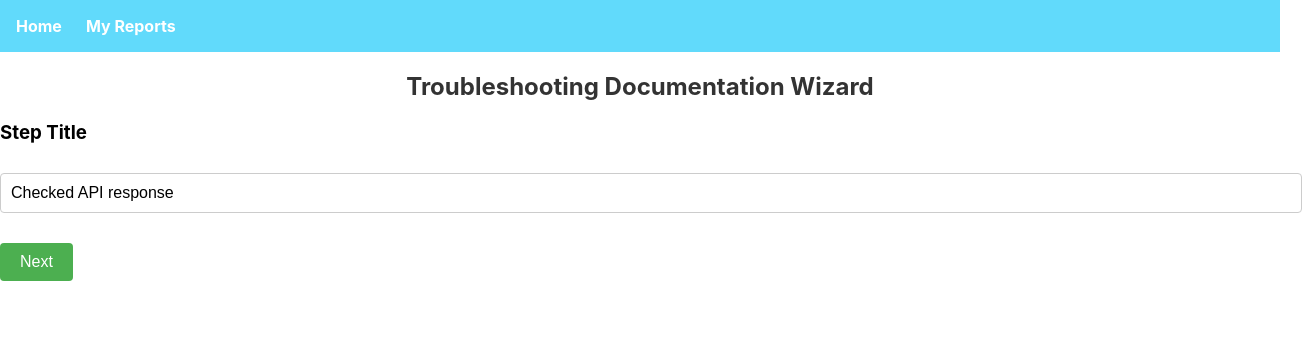
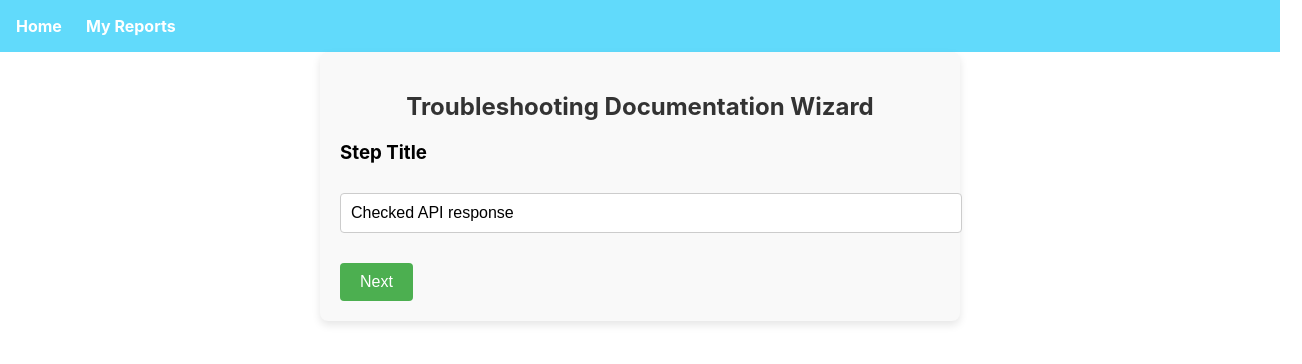
Before and after one commit to hientran-sudo/FixLog, a React (Create React App) app in the folder client/: page /fixdocs in a window 1280 px wide. Shown: the top 364 px of the page, 1302 px wide, since content can reach past the window. Built offline with nearby package versions, Linux system fonts and the light colour scheme.

Commit message:
fixdocs css

```diff
--- a/client/src/HomePage.tsx
+++ b/client/src/HomePage.tsx
@@ -51,7 +51,7 @@ export default function HomePage() {
 
           <section id="contact" className="grid-item">
             <h2>Fix Documentation</h2>
-            <p>Document the steps to reproduce the issue, what was tried to fix it, and the result of each attempt</p>
+            <p>Document the steps, what was tried to fix it, and the result of each attempt</p>
             <button className="section-button green"
             onClick={() => navigate('/fixdocs')}
             >
--- a/client/src/pages/BugReports/BugReports.tsx
+++ b/client/src/pages/BugReports/BugReports.tsx
@@ -119,7 +119,7 @@ function BugReportWizard() {
 
   if (submitted) {
     return (
-      <div className="submission-success">
+      <div className="bug-report-wizard">
         <h3>Bug Report Submitted!</h3>
         <p>Your bug report has been successfully submitted.
             <br />
--- a/client/src/pages/FixDocs.tsx
+++ /dev/null
@@ -1,3 +0,0 @@
-export default function FixDocs() {
-  return <h1>This is the FixDocs page</h1>;
-}
--- /dev/null
+++ b/client/src/pages/FixDocs/FixDocs.css
@@ -0,0 +1,95 @@
+.fix-doc-wizard {
+  max-width: 600px;
+  margin: 0 auto;
+  background-color: #f9f9f9;
+  padding: 20px;
+  border-radius: 8px;
+  box-shadow: 0 4px 8px rgba(0, 0, 0, 0.1);
+}
+
+h2 {
+  text-align: center;
+  color: #333;
+}
+
+.step {
+  margin-bottom: 20px;
+}
+
+textarea, input, select {
+  width: 100%;
+  padding: 10px;
+  margin: 10px 0;
+  border: 1px solid #ccc;
+  border-radius: 4px;
+  font-size: 16px;
+}
+
+textarea {
+  height: 120px;
+}
+
+button {
+  padding: 10px 20px;
+  border: none;
+  border-radius: 4px;
+  cursor: pointer;
+  font-size: 16px;
+}
+
+button:hover {
+  opacity: 0.9;
+}
+
+.btn-next {
+  background-color: #4CAF50;
+  color: white;
+}
+
+.btn-back {
+  background-color: #f0ad4e;
+  color: white;
+}
+
+.btn-submit {
+  background-color: #007bff;
+  color: white;
+}
+
+.navigation {
+  display: flex;
+  justify-content: space-between;
+}
+
+/* Button container */
+.btn-home {
+  display: inline-block;
+  padding: 12px 24px;
+  background-color: #007bff; /* Blue background */
+  color: #ffffff; /* White text */
+  text-decoration: none; /* Remove underline */
+  font-size: 16px; /* Font size */
+  font-weight: bold; /* Bold text */
+  border-radius: 8px; /* Rounded corners */
+  border: none; /* Remove border */
+  transition: background-color 0.3s ease, transform 0.2s ease; /* Smooth transitions */
+  text-align: center; /* Center text */
+}
+
+.btn-home:hover {
+  background-color: #0056b3; /* Darker blue on hover */
+  transform: scale(1.05); /* Slightly enlarge on hover */
+}
+
+.btn-home:active {
+  background-color: #004085; /* Even darker blue on click */
+  transform: scale(1); /* Reset scale when clicked */
+}
+
+.btn-home:focus {
+  outline: none; /* Remove focus outline */
+}
+
+.btn-home:focus-visible {
+  outline: 2px solid #fff; /* White outline on keyboard focus */
+}
--- a/client/src/pages/FixDocs/FixDocs.tsx
+++ b/client/src/pages/FixDocs/FixDocs.tsx
@@ -1,5 +1,5 @@
 import React, { useState } from "react";
-/*import './FixDocs.css';*/
+import './FixDocs.css';
 
 function FixDocsWizard() {
   const [step, setStep] = useState(0);
@@ -110,18 +110,18 @@ function FixDocsWizard() {
 
   if (submitted) {
     return (
-      <div className="submission-success">
+      <div className="fix-doc-wizard">
         <h3>Documentation Submitted!</h3>
         <p>Your troubleshooting documentation has been successfully submitted.</p>
         <p>
-          <a href="/home" className="btn-home">Return to Home</a>
+          <a href="/" className="btn-home">Return to Home</a>
         </p>
       </div>
     );
   }
 
   return (
-    <div className="fix-docs-wizard">
+    <div className="fix-doc-wizard">
       <h2>Troubleshooting Documentation Wizard</h2>
       <div className="step">
         <h3>{steps[step].title}</h3>
```
